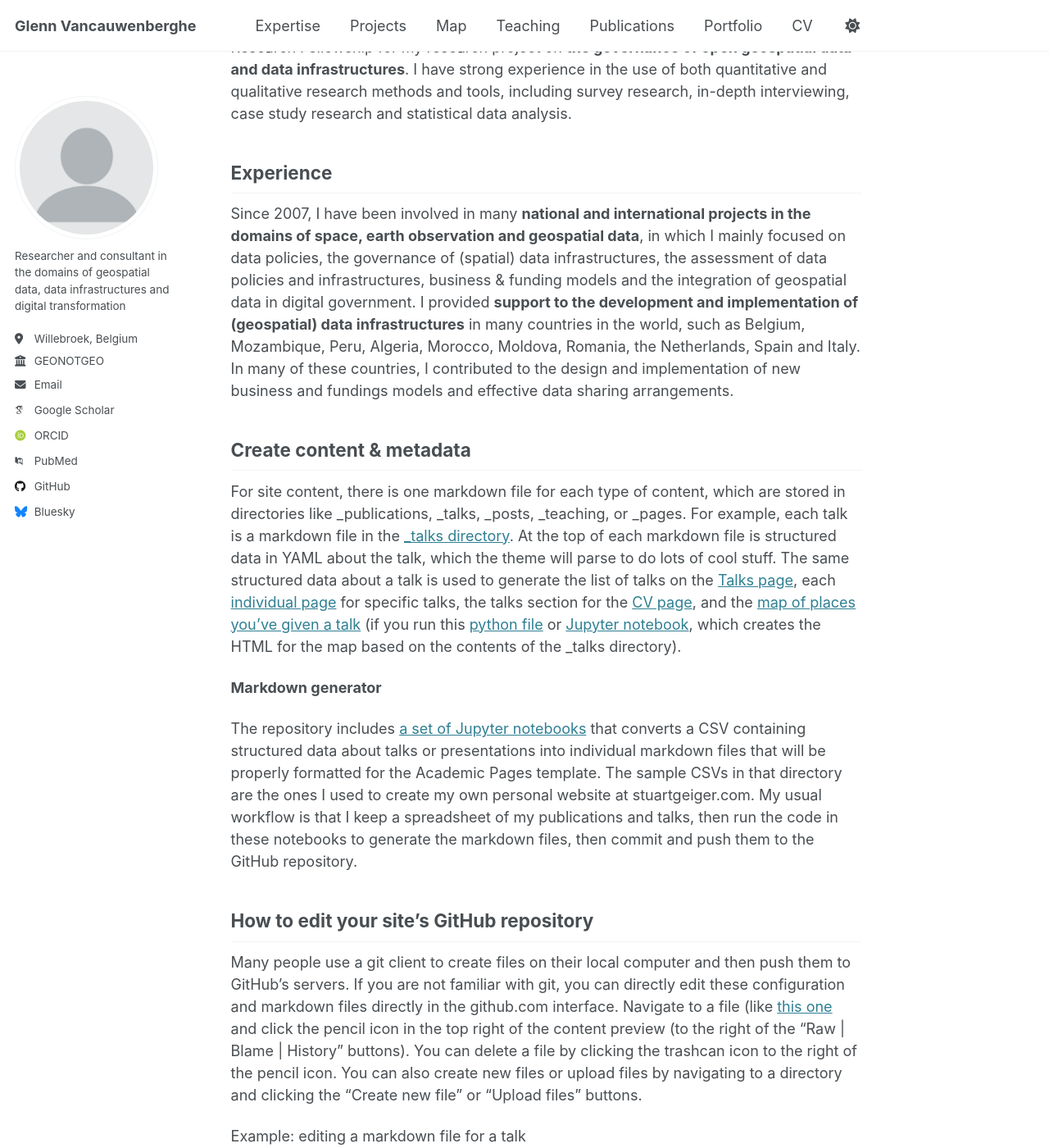
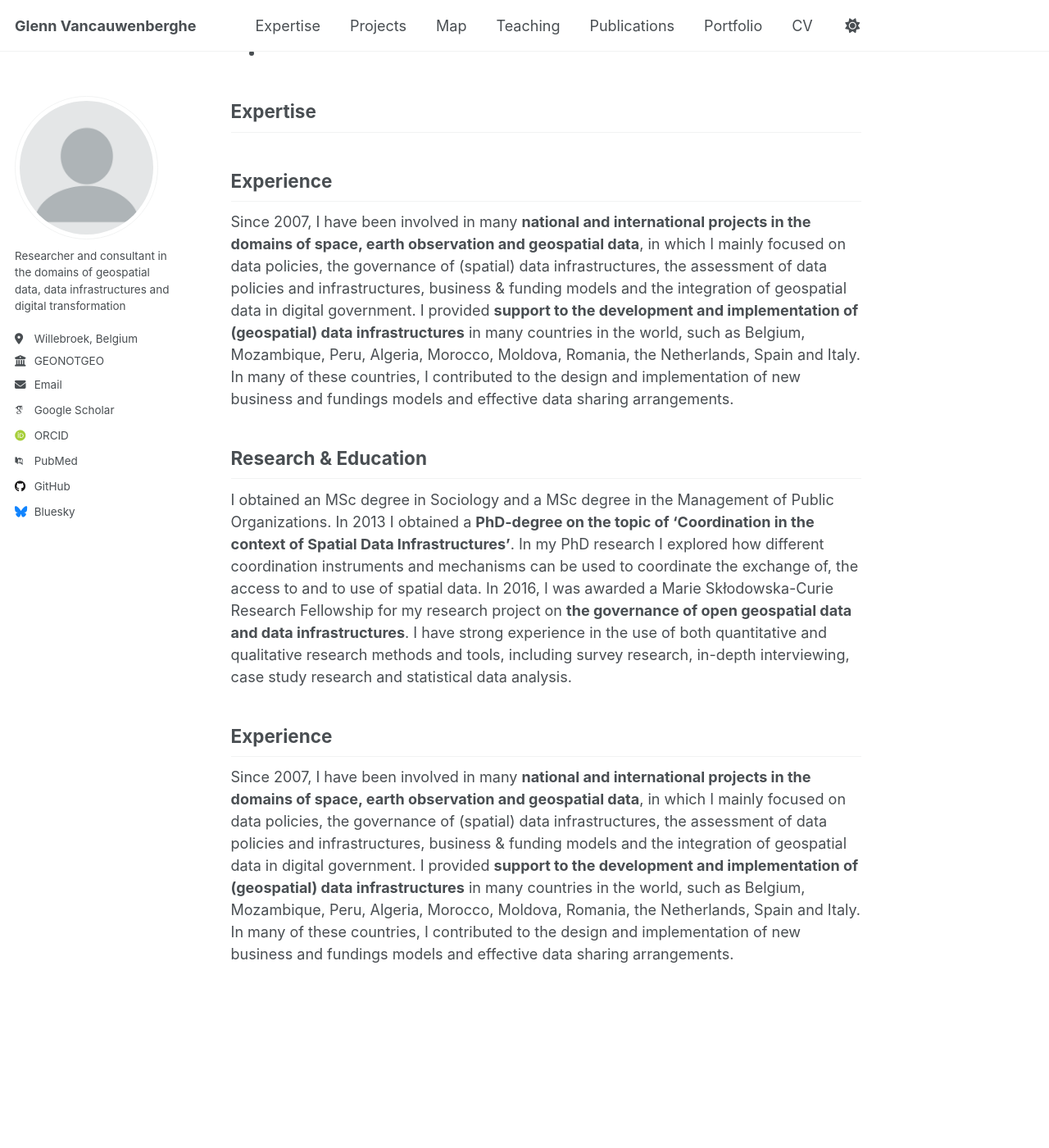
Before and after one commit to GVancauwenberghe/gvancauwenberghe.github.io, a Jekyll site: the page built from _pages/about.md, in a window 1280 px wide and 1400 px high, scrolled down 409 px. Shown: the whole window at 82% size. Built offline with Jekyll 4.4.1, drawn with Linux system fonts in a browser that asks for light colours; some web fonts are replaced; some of the changed text lies outside the part shown.

Commit message:
Update about.md

```diff
--- a/_pages/about.md
+++ b/_pages/about.md
@@ -9,31 +9,26 @@
 
 I'm a senior consultant, researcher and research manager in the domains of **geospatial data, data infrastructures and digital transformation**. My main field of expertise is related to the governance and and policy aspects of geospatial data and data infrastructures.
 
-Research & education
+Career Snapshot
+------
+* **PhD in Social Sciences** on the topic 'Coordination within Spatial Data Infrastructures'
+* **18 years of expertise** in consultancy and research, specializing in geospatial data, data infrastructures, and digital transformation
+* **Extensive experience** in designing, implementing, managing, and evaluating projects
+*
+
+Expertise
+------
+
+
+
+Experience
+------
+Since 2007, I have been involved in many **national and international projects in the domains of space, earth observation and geospatial data**, in which I mainly focused on data policies, the governance of (spatial) data infrastructures, the assessment of data policies and infrastructures, business & funding models and the integration of geospatial data in digital government.  I provided **support to the development and implementation of (geospatial) data infrastructures** in many countries in the world, such as Belgium, Mozambique, Peru, Algeria, Morocco, Moldova, Romania, the Netherlands, Spain and Italy. In many of these countries, I contributed to the design and implementation of new business and fundings models and effective data sharing arrangements.
+
+Research & Education
 ------
 I obtained an MSc degree in Sociology and a MSc degree in the Management of Public Organizations. In 2013 I obtained a **PhD-degree on the topic of ‘Coordination in the context of Spatial Data Infrastructures’**. In my PhD research I explored how different coordination instruments and mechanisms can be used to coordinate the exchange of, the access to and to use of spatial data. In 2016, I was awarded a Marie Skłodowska-Curie Research Fellowship for my research project on **the governance of open geospatial data and data infrastructures**. I have strong experience in the use of both quantitative and qualitative research methods and tools, including survey research, in-depth interviewing, case study research and statistical data analysis.
 
 Experience
 ------
 Since 2007, I have been involved in many **national and international projects in the domains of space, earth observation and geospatial data**, in which I mainly focused on data policies, the governance of (spatial) data infrastructures, the assessment of data policies and infrastructures, business & funding models and the integration of geospatial data in digital government.  I provided **support to the development and implementation of (geospatial) data infrastructures** in many countries in the world, such as Belgium, Mozambique, Peru, Algeria, Morocco, Moldova, Romania, the Netherlands, Spain and Italy. In many of these countries, I contributed to the design and implementation of new business and fundings models and effective data sharing arrangements.
-
-
-Create content & metadata
-------
-For site content, there is one markdown file for each type of content, which are stored in directories like _publications, _talks, _posts, _teaching, or _pages. For example, each talk is a markdown file in the [_talks directory](https://github.com/academicpages/academicpages.github.io/tree/master/_talks). At the top of each markdown file is structured data in YAML about the talk, which the theme will parse to do lots of cool stuff. The same structured data about a talk is used to generate the list of talks on the [Talks page](https://academicpages.github.io/talks), each [individual page](https://academicpages.github.io/talks/2012-03-01-talk-1) for specific talks, the talks section for the [CV page](https://academicpages.github.io/cv), and the [map of places you've given a talk](https://academicpages.github.io/talkmap.html) (if you run this [python file](https://github.com/academicpages/academicpages.github.io/blob/master/talkmap.py) or [Jupyter notebook](https://github.com/academicpages/academicpages.github.io/blob/master/talkmap.ipynb), which creates the HTML for the map based on the contents of the _talks directory).
-
-**Markdown generator**
-
-The repository includes [a set of Jupyter notebooks](https://github.com/academicpages/academicpages.github.io/tree/master/markdown_generator
-) that converts a CSV containing structured data about talks or presentations into individual markdown files that will be properly formatted for the Academic Pages template. The sample CSVs in that directory are the ones I used to create my own personal website at stuartgeiger.com. My usual workflow is that I keep a spreadsheet of my publications and talks, then run the code in these notebooks to generate the markdown files, then commit and push them to the GitHub repository.
-
-How to edit your site's GitHub repository
-------
-Many people use a git client to create files on their local computer and then push them to GitHub's servers. If you are not familiar with git, you can directly edit these configuration and markdown files directly in the github.com interface. Navigate to a file (like [this one](https://github.com/academicpages/academicpages.github.io/blob/master/_talks/2012-03-01-talk-1.md) and click the pencil icon in the top right of the content preview (to the right of the "Raw | Blame | History" buttons). You can delete a file by clicking the trashcan icon to the right of the pencil icon. You can also create new files or upload files by navigating to a directory and clicking the "Create new file" or "Upload files" buttons.
-
-Example: editing a markdown file for a talk
-![Editing a markdown file for a talk](/images/editing-talk.png)
-
-For more info
-------
-More info about configuring Academic Pages can be found in [the guide](https://academicpages.github.io/markdown/), the [growing wiki](https://github.com/academicpages/academicpages.github.io/wiki), and you can always [ask a question on GitHub](https://github.com/academicpages/academicpages.github.io/discussions). The [guides for the Minimal Mistakes theme](https://mmistakes.github.io/minimal-mistakes/docs/configuration/) (which this theme was forked from) might also be helpful.
```
